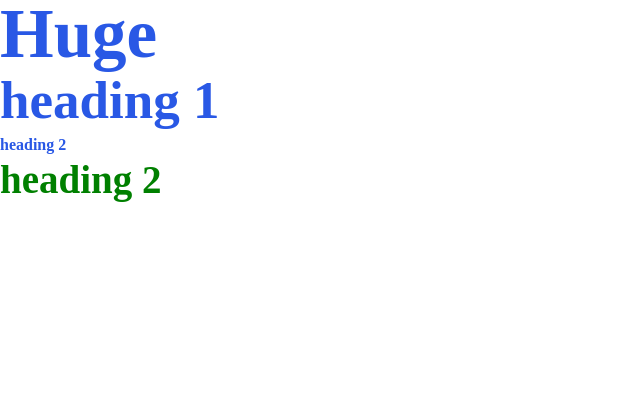
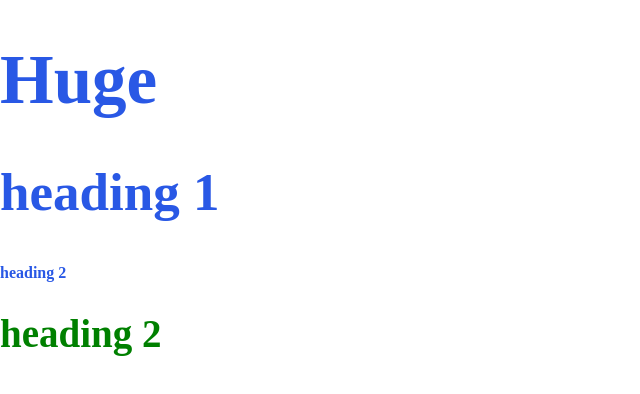
Before and after one commit to TimaBag/tsp, a React (Create React App) app: page /storage in a window 1280 px wide. Shown: the top 394 px of the page, without its empty margins (0-640 px from the left). Built offline with nearby package versions, Linux system fonts and the light colour scheme.

Commit message:
feat: add TODO comment

```diff
--- a/src/components/atoms/NedoTypography/index.tsx
+++ b/src/components/atoms/NedoTypography/index.tsx
@@ -4,6 +4,7 @@ import styled from 'styled-components';
 import { TypographyProps } from './props';
 import { TextProps } from './types';
 import { getTextProps } from './utils';
+// import { getTag } from './utils';
 
 const Text = styled.div<TextProps>`
   font-family: Montserrat;
@@ -17,9 +18,11 @@ const Text = styled.div<TextProps>`
 export default function Typography(props: TypographyProps): JSX.Element {
   const { variant, children, color } = props;
   const textProps = getTextProps(variant);
-  // const Tag = createElement(getTag(variant, tag));
+  // const textTag = getTag(variant, tag);
   return (
     <Text
+      // TODO: fix as={variable} or recreate component
+      as="h1"
       fontSize={textProps.fontSize}
       fontWeight={textProps.fontWeight}
       lineHeight={textProps.lineHeight}
```
